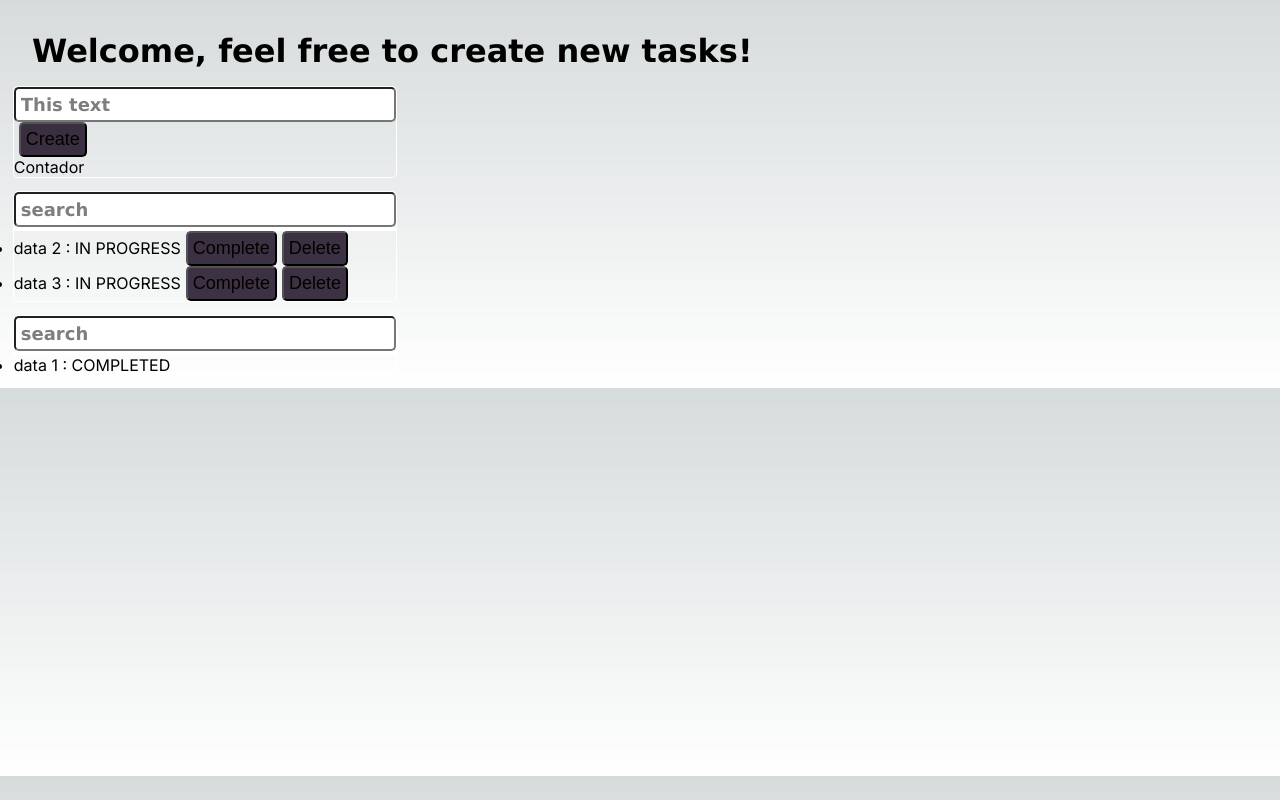
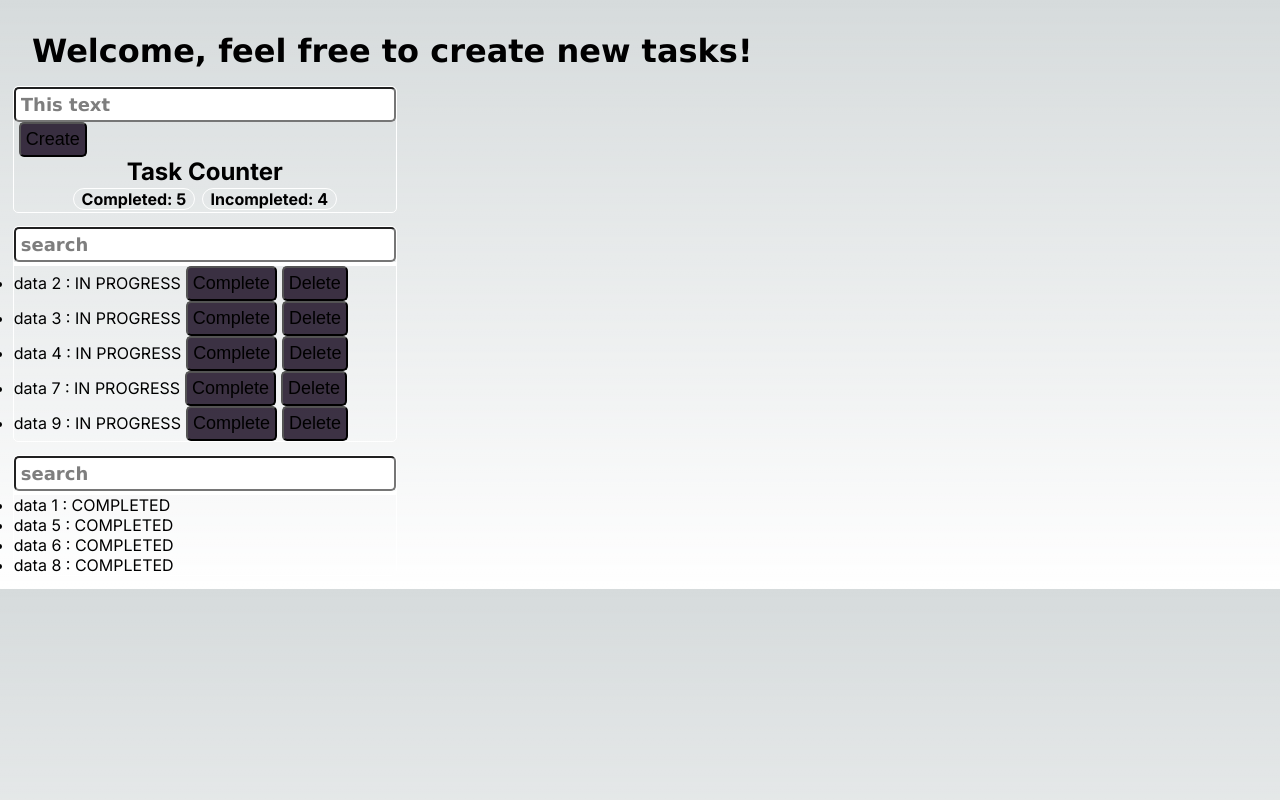
Before and after one commit to veraAlan/PWA-RIA-React, a Next.js app in the folder tp1-react/: page / in a window 1280 px wide. Built offline with nearby package versions, Linux system fonts and the light colour scheme.

Commit message:
Counter + Style
Added counter compatibility.
Changed some style, started going for the actual styling is going to have.

```diff
--- /dev/null
+++ b/tp1-react/src/app/components/Counter/Counter.jsx
@@ -0,0 +1,16 @@
+import { useContext } from "react";
+import { TaskContext } from "../TaskContext/TaskContext";
+import counter from "./Counter.module.css";
+
+export default function Counter() {
+   const incomplete = useContext(TaskContext).filter((task) => task.completed == true).length;
+   const complete = useContext(TaskContext).length - incomplete;
+
+   return (<div className={counter.counter}>
+      <span> Task Counter </span>
+      <div className={counter.divValues}>
+         <span className={counter.value}>Completed: {complete}</span>
+         <span className={counter.value}>Incompleted: {incomplete}</span>
+      </div>
+   </div >);
+}
--- /dev/null
+++ b/tp1-react/src/app/components/Counter/Counter.module.css
@@ -0,0 +1,27 @@
+.counter {
+   display: flex;
+   flex-wrap: wrap;
+   justify-content: center;
+}
+
+.counter>:nth-child(1) {
+   width: fit-content;
+   padding: 0 1em;
+   font-size: 1.5em;
+   font-weight: 700;
+}
+
+.divValues {
+   margin: 0.2em 1em;
+}
+
+.value {
+   margin: 0.2em 0.2em;
+   width: fit-content;
+   height: fit-content;
+   border: 1px solid white;
+   border-radius: 20px;
+   padding: 0 0.5em;
+   font-size: 1em;
+   font-weight: 700;
+}
--- a/tp1-react/src/app/components/CreateTask/CreateTask.jsx
+++ b/tp1-react/src/app/components/CreateTask/CreateTask.jsx
@@ -1,9 +1,9 @@
 import { useContext, useState } from "react";
-import { TaskDispatchContext } from "../TaskContext/TaskContext.jsx";
+import { TaskDispatchContext } from "../TaskContext/TaskContext";
 import Input from "../Input/Input";
 import Button from "../Button/Button";
 
-let nextId = 3;
+let nextId = 9;
 
 export default function CreateTask() {
     const dispatch = useContext(TaskDispatchContext);
@@ -25,8 +25,5 @@ export default function CreateTask() {
                 });
             }}
         />
-        <div>
-            Contador
-        </div>
     </div>);
 }
--- a/tp1-react/src/app/components/Task/Task.jsx
+++ b/tp1-react/src/app/components/Task/Task.jsx
@@ -1,6 +1,6 @@
 import { useContext } from "react";
-import Button from "../Button/Button.jsx";
-import { TaskDispatchContext } from "../TaskContext/TaskContext.jsx";
+import Button from "../Button/Button";
+import { TaskDispatchContext } from "../TaskContext/TaskContext";
 
 export default function Task({ task, hasButtons }) {
    const dispatch = useContext(TaskDispatchContext);
--- a/tp1-react/src/app/page.js
+++ b/tp1-react/src/app/page.js
@@ -1,4 +1,4 @@
-import Home from "./pages/Home/Home.js";
+import Home from "./pages/Home/Home";
 
 export default function App() {
   return (
--- a/tp1-react/src/app/pages/Home/Home.js
+++ b/tp1-react/src/app/pages/Home/Home.js
@@ -1,10 +1,11 @@
 'use client';
 import { useReducer } from 'react';
-import Title from "../../components/Title/Title.jsx";
-import TaskList from "../../components/TaskList/TaskList.jsx";
-import CreateTask from "../../components/CreateTask/CreateTask.jsx";
-import Search from '../../components/Search/Search.jsx';
-import { TaskContext, TaskDispatchContext } from '../../components/TaskContext/TaskContext.jsx';
+import Title from "../../components/Title/Title";
+import TaskList from "../../components/TaskList/TaskList";
+import CreateTask from "../../components/CreateTask/CreateTask";
+import Counter from "../../components/Counter/Counter";
+import Search from '../../components/Search/Search';
+import { TaskContext, TaskDispatchContext } from '../../components/TaskContext/TaskContext';
 
 // Check utility
 import style from "./Home.module.css";
@@ -12,7 +13,13 @@ import style from "./Home.module.css";
 const initialTasks = [
    { id: 0, info: 'data 1', completed: true },
    { id: 1, info: 'data 2', completed: false },
-   { id: 2, info: 'data 3', completed: false }
+   { id: 2, info: 'data 3', completed: false },
+   { id: 3, info: 'data 4', completed: false },
+   { id: 4, info: 'data 5', completed: true },
+   { id: 5, info: 'data 6', completed: true },
+   { id: 6, info: 'data 7', completed: false },
+   { id: 7, info: 'data 8', completed: true },
+   { id: 8, info: 'data 9', completed: false }
 ];
 
 export default function Home() {
@@ -24,6 +31,7 @@ export default function Home() {
             <Title text="Welcome, feel free to create new tasks!" />
             <div className={style.containerItem}>
                <CreateTask />
+               <Counter />
             </div>
             <div className={style.containerItem}>
                <Search completed={false} />
```
Also changed, not shown: tp1-react/src/app/components/TodoList/TodoList.jsx (deleted, +0 -87 lines).
